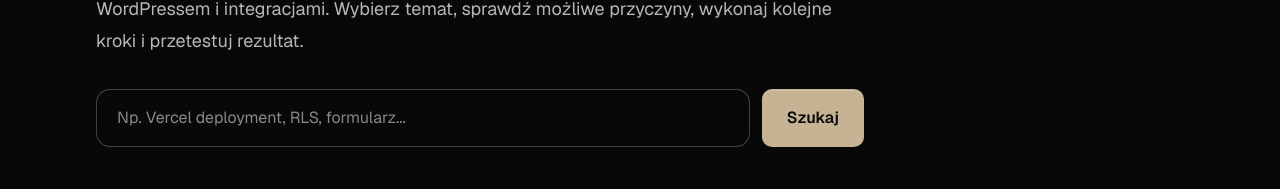
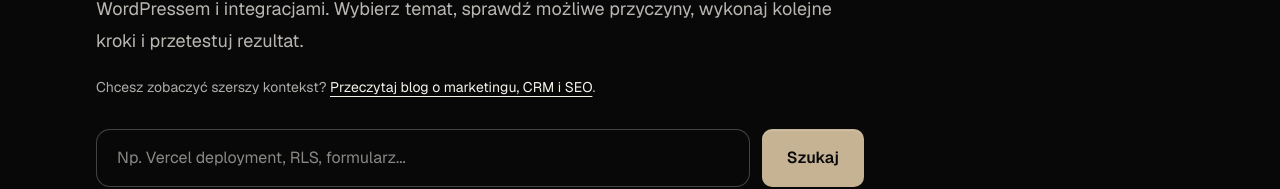
Before and after one commit to ft4k696bk6-prog/kacper-portfolio, a Next.js app: page /poradniki in a window 1280 px wide. Shown: the part 367-556 px from the top of the page. Built offline with nearby package versions, Linux system fonts and the light colour scheme; no server answers.

Commit message:
seo(blog): link troubleshooting directory back to thematic blog hubs

```diff
--- a/src/app/poradniki/page.tsx
+++ b/src/app/poradniki/page.tsx
@@ -48,6 +48,7 @@ export default async function GuidesPage({ searchParams }: Props) {
       <p className="page-eyebrow">Baza rozwiązań • praktyczne problemy</p>
       <h1 className="mt-5 max-w-5xl text-4xl leading-tight md:text-6xl">Nie działa? Znajdź przyczynę i napraw.</h1>
       <p className="mt-6 max-w-3xl text-lg leading-8 text-white/75">Praktyczne rozwiązania problemów ze stronami internetowymi, CRM, reklamami Meta, SEO, WordPressem i integracjami. Wybierz temat, sprawdź możliwe przyczyny, wykonaj kolejne kroki i przetestuj rezultat.</p>
+      <p className="mt-5 text-sm text-white/70">Chcesz zobaczyć szerszy kontekst? <Link href="/blog" className="text-white underline underline-offset-4">Przeczytaj blog o marketingu, CRM i SEO</Link>.</p>
       <form role="search" action="/poradniki" method="get" className="mt-8 flex max-w-3xl flex-wrap gap-3">
         <label htmlFor="guide-search" className="sr-only">Szukaj rozwiązania lub komunikatu błędu</label>
         <input id="guide-search" name="q" type="search" maxLength={100} defaultValue={query} placeholder="Np. Vercel deployment, RLS, formularz..." className="min-w-0 flex-1 rounded-xl border border-white/25 bg-[var(--brand-black)] px-5 py-4 text-white placeholder:text-white/55" />
```
